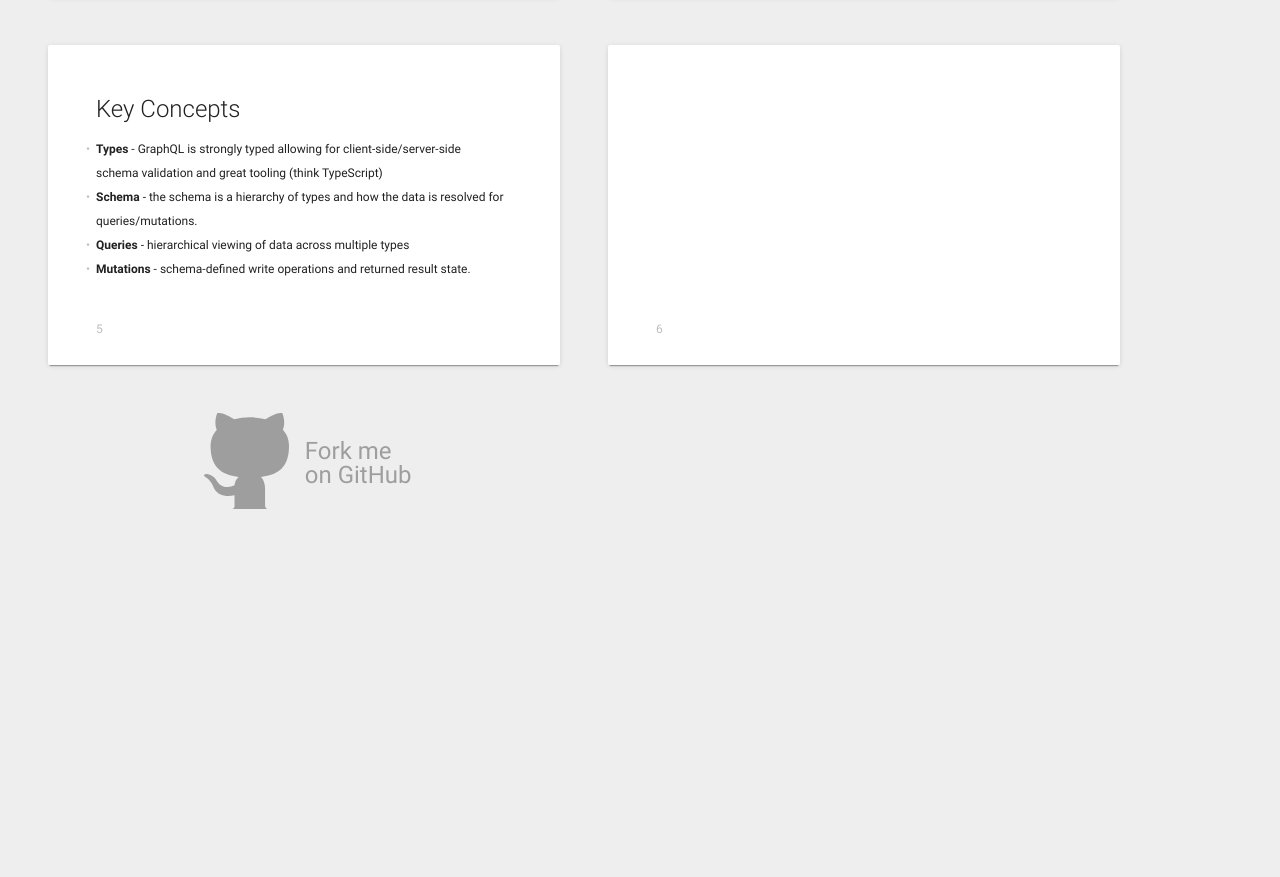
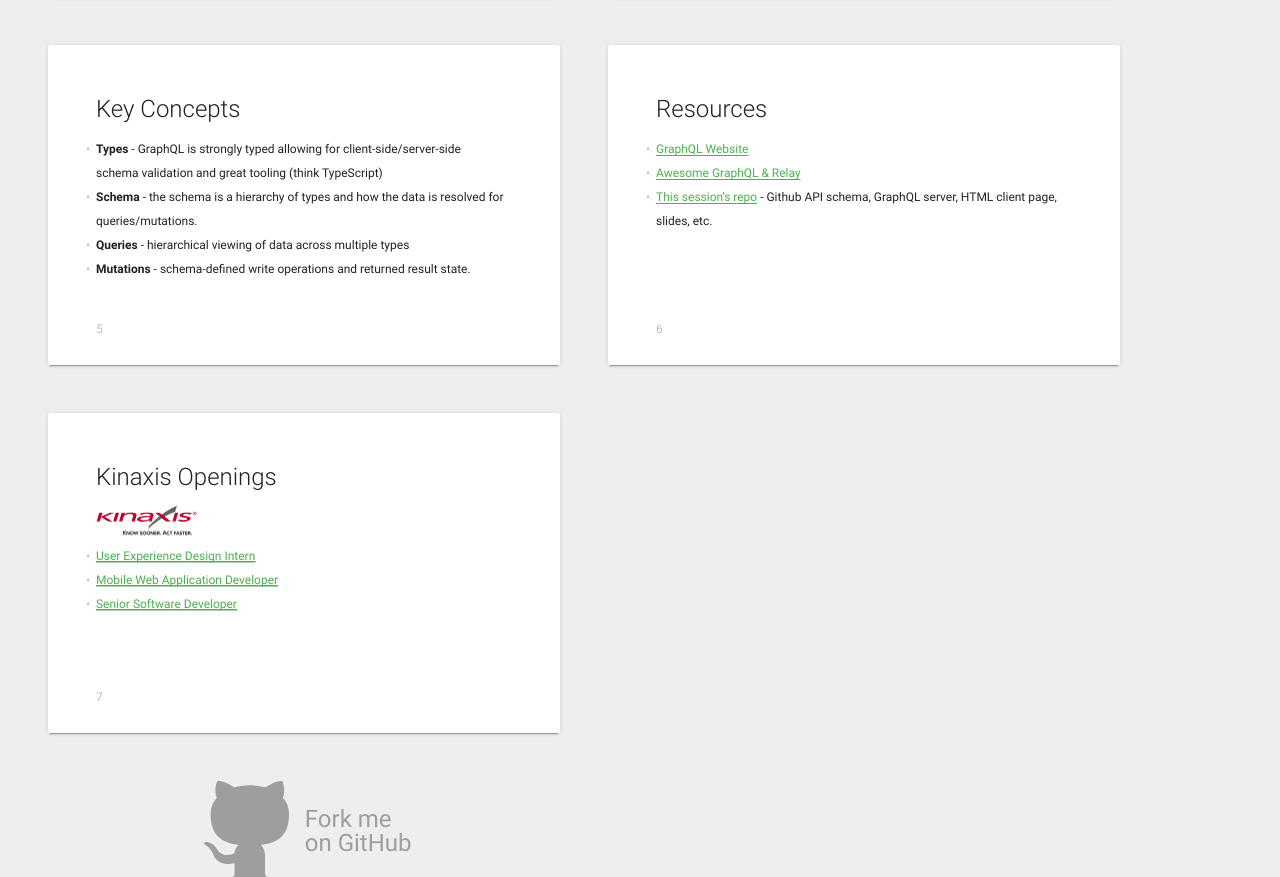
Before and after one commit to mackenza/ottjs-graphql, a website: page public/slides/index.html in a window 1280 px wide. Shown: the part 931-1808 px from the top of the page. Before the commit the page ends 1440 px from the top, so only its background shows below. Drawn offline with Linux system fonts and the light colour scheme; files whose address does not match are found by name.

Commit message:
last minute slide changes

```diff
--- a/public/slides/index.html
+++ b/public/slides/index.html
@@ -66,7 +66,22 @@
 			</ul>
 		</section>
 		<section class="slide">
+            <h2>Resources</h2>
+            <ul>
+                <li><a href="http://graphql.org">GraphQL Website</a></li>
+                <li><a href="https://github.com/chentsulin/awesome-graphql">Awesome GraphQL & Relay</a></li>
+                <li><a href="https://github.com/mackenza/ottjs-graphql">This session's repo</a> - Github API schema, GraphQL server, HTML client page, slides, etc.</li>
+            </ul>
 		</section>
+        <section class="slide">
+            <h2>Kinaxis Openings</h2>
+            <img src="./images/logo-kinaxis.png"></img>
+            <ul>
+                <li><a href="http://chc.tbe.taleo.net/chc01/ats/careers/requisition.jsp?org=KINAXIS&cws=1&rid=411">User Experience Design Intern</a></li>
+                <li><a href="http://chc.tbe.taleo.net/chc01/ats/careers/requisition.jsp?org=KINAXIS&cws=1&rid=375">Mobile Web Application Developer</a></li>
+                <li><a href="http://chc.tbe.taleo.net/chc01/ats/careers/requisition.jsp?org=KINAXIS&cws=1&rid=384">Senior Software Developer</a></li>
+            </ul>
+        </section>
 		<p class="badge">
 				<a href="https://github.com/mackenza/ottjs-graphql">Fork me on GitHub</a>
 			</p>
```
Also changed, not shown: public/slides/images/logo-kinaxis.png (added), public/slides/screen-16x10.css.
